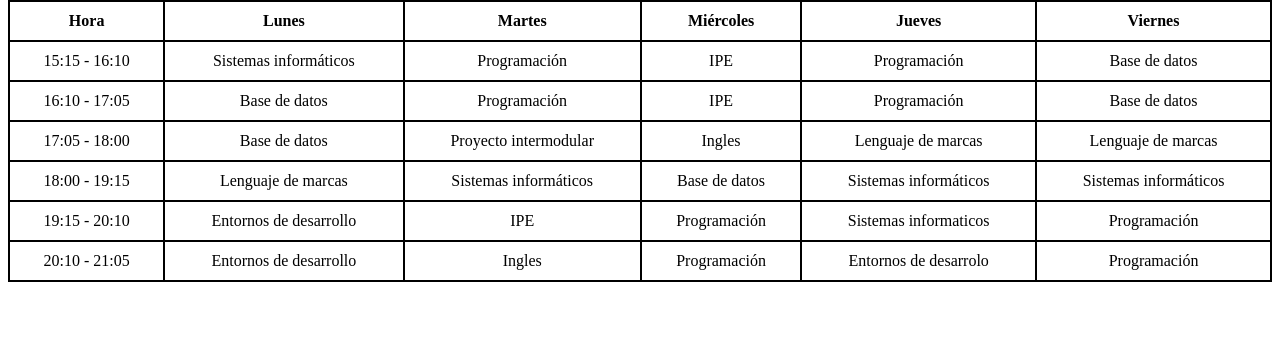
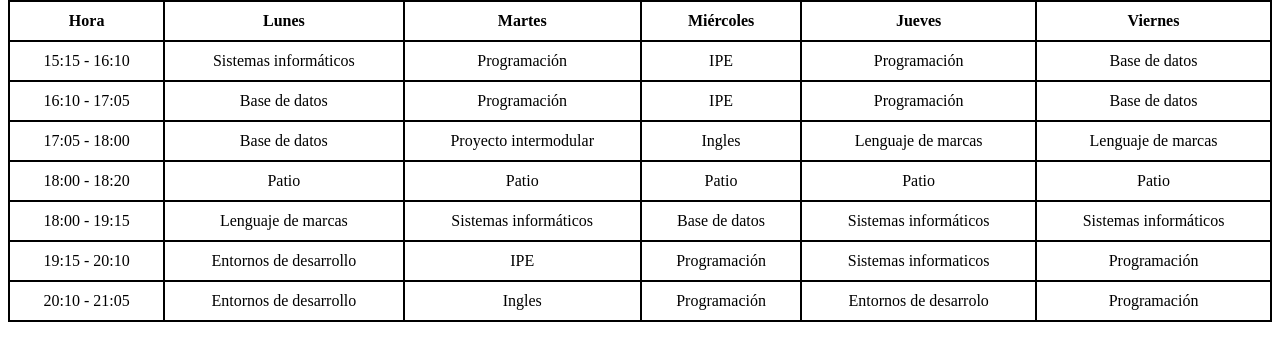
Before and after one commit to Rusby6/HTML, a plain HTML site: page horario.html in a window 1280 px wide. Shown: the part 66-426 px from the top of the page. Drawn offline with Linux system fonts and the light colour scheme.

Commit message:
Update horario.html

```diff
--- a/horario.html
+++ b/horario.html
@@ -51,6 +51,14 @@
         <td>Lenguaje de marcas</td>
         <td>Lenguaje de marcas</td>
     </tr>
+          <tr>
+        <td>18:00 - 18:20</td>
+        <td>Patio</td>
+        <td>Patio</td>
+        <td>Patio</td>
+        <td>Patio</td>
+        <td>Patio</td>
+    </tr>
     <tr>
         <td>18:00 - 19:15</td>
         <td>Lenguaje de marcas</td>
```
